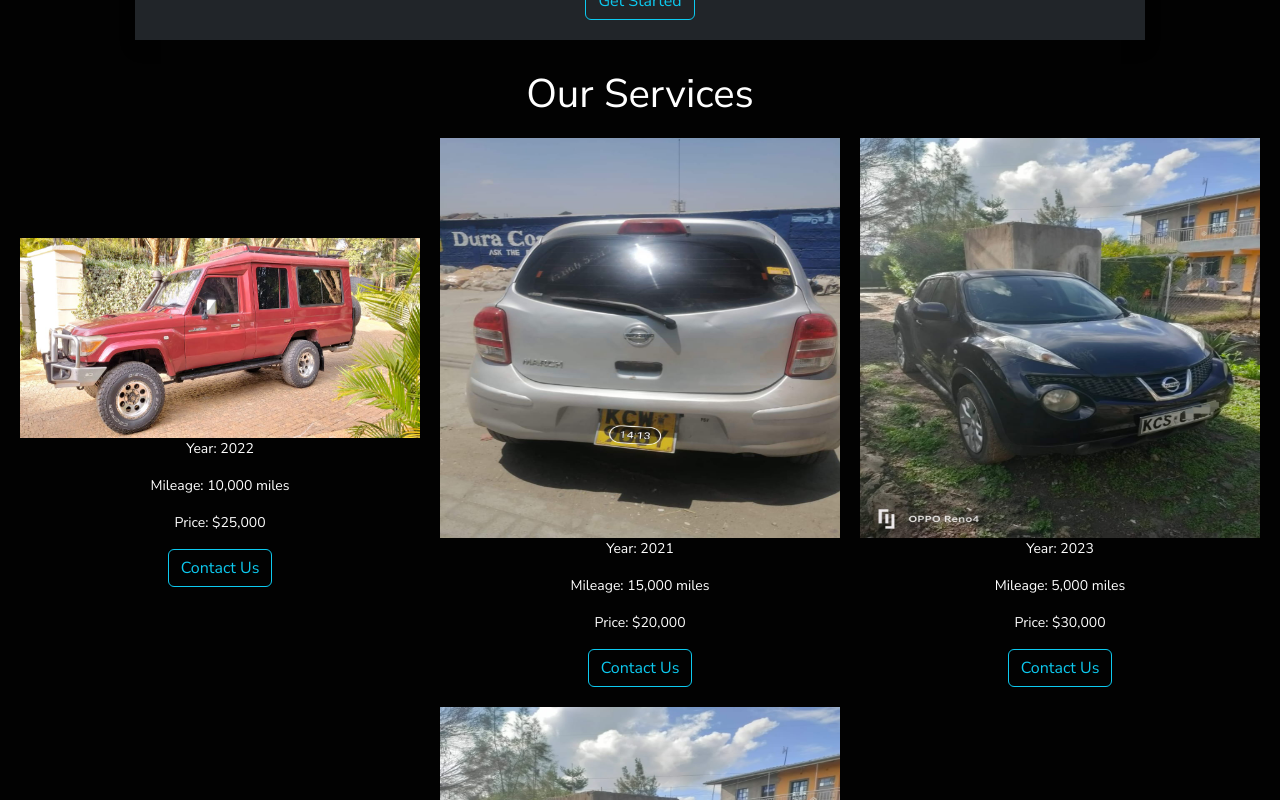
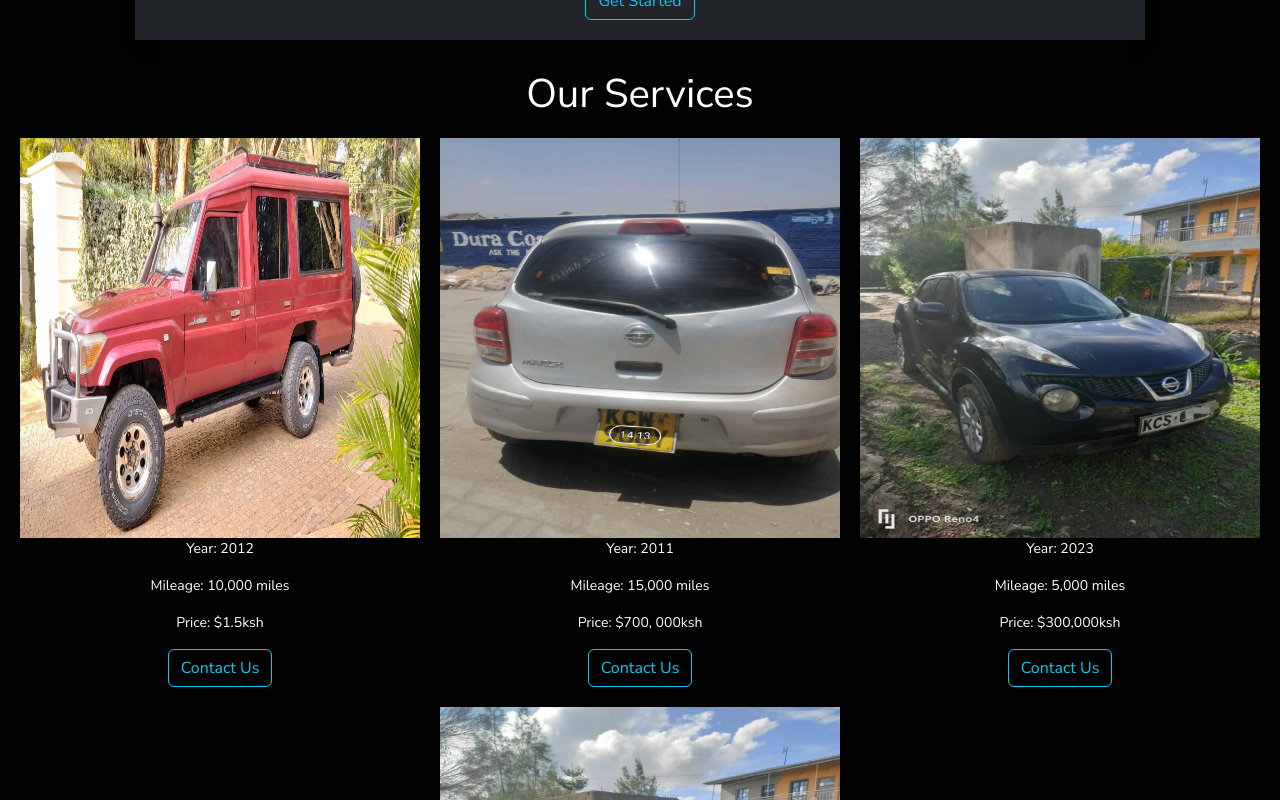
Before and after one commit to Erickadikah/prime-motors, a React (Vite) app in the folder prime-motors/: page / in a window 1280 px wide. Shown: the part 960-1760 px from the top of the page. Built offline with nearby package versions, Linux system fonts and the light colour scheme.

Commit message:
prime motors update ui

```diff
--- a/prime-motors/src/components/landingPage/products.jsx
+++ b/prime-motors/src/components/landingPage/products.jsx
@@ -10,12 +10,12 @@ const Products = () => {
   <h1 className='text-white text-center'>Our Services</h1>
   <div style={{ display: 'flex', justifyContent: 'center', alignItems: 'center', marginTop: '20px', flexWrap: 'wrap', gap: '20px', marginBottom: '30px'}}>
     <div>
-      <img src={dockerIcon} alt="Car 1" width={400} height={200} style={{ display: 'block', margin: 'auto' }} />
+      <img src={dockerIcon} alt="Car 1" width={400} height={400} style={{ display: 'block', margin: 'auto' }} />
       {/*<h4 className='text-white'>Car Model 1</h4>*/}
       <div style={{ textAlign: 'center'}}>
-      <p className='text-white'>Year: 2022</p>
+      <p className='text-white'>Year: 2012</p>
       <p className='text-white'>Mileage: 10,000 miles</p>
-      <p className='text-white'>Price: $25,000</p>
+      <p className='text-white'>Price: $1.5ksh</p>
       <button className="btn btn-outline-info">Contact Us</button>
       </div>
     </div>
@@ -23,9 +23,9 @@ const Products = () => {
       <img src={image4} alt="Car 2" width={400} height={400} style={{ display: 'block', margin: 'auto' }} />
       {/*<h4 className='text-white'>Car Model </h4>*/}
       <div style={{ textAlign: 'center'}}>
-      <p className='text-white'>Year: 2021</p>
+      <p className='text-white'>Year: 2011</p>
       <p className='text-white'>Mileage: 15,000 miles</p>
-      <p className='text-white'>Price: $20,000</p>
+      <p className='text-white'>Price: $700, 000ksh</p>
       <button className="btn btn-outline-info">Contact Us</button>
       </div>
     </div>
@@ -36,7 +36,7 @@ const Products = () => {
       <div style={{ textAlign: 'center'}}>
       <p className='text-white'>Year: 2023</p>
       <p className='text-white'>Mileage: 5,000 miles</p>
-      <p className='text-white'>Price: $30,000</p>
+      <p className='text-white'>Price: $300,000ksh</p>
       <button className="btn btn-outline-info">Contact Us</button>
       </div>
     </div>
@@ -46,7 +46,7 @@ const Products = () => {
       <div style={{ textAlign: 'center'}}>
       <p className='text-white'>Year: 2023</p>
       <p className='text-white'>Mileage: 5,000 miles</p>
-      <p className='text-white'>Price: $30,000</p>
+      <p className='text-white'>Price: $550,000ksh</p>
       <button className="btn btn-outline-info">Contact Us</button>
       </div>
     </div>
```
